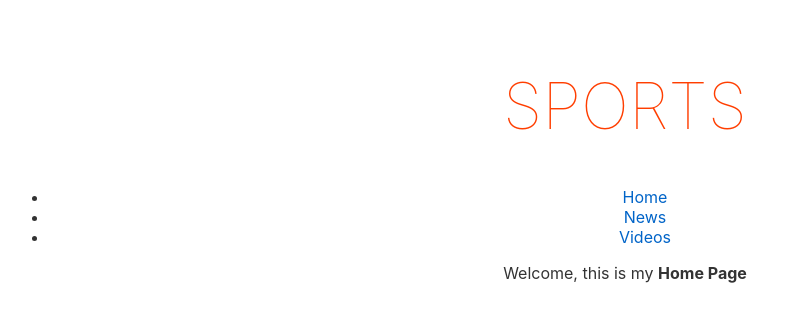
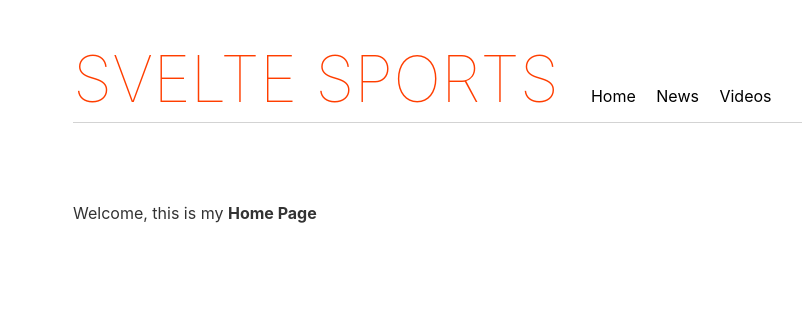
Before and after one commit to alex-bowers/svelte-sports, a Svelte app: page / in a window 1280 px wide. Shown: the top 322 px of the page, without its empty margins (15-817 px from the left). Built offline with nearby package versions, Linux system fonts and the light colour scheme.

Commit message:
Style the site header

```diff
--- a/src/App.svelte
+++ b/src/App.svelte
@@ -29,7 +29,8 @@
 </script>
 
 <main>
-	<h1>SPORTS</h1>
+	<div class="header">
+		<h1>SVELTE SPORTS</h1>
 		<nav>
 			<ul>
 				<li><a href="#/">Home</a></li>
@@ -37,15 +38,19 @@
 				<li><a href="#/videos">Videos</a></li>
 			</ul>
 		</nav>
+	</div>
 
 	<Router {routes}/>
 </main>
 
 <style>
 	main {
-		text-align: center;
-		padding: 1em;
-		margin: 0 auto;
+		padding: 1rem;
+	}
+
+	.header {
+		border-bottom: 1px solid lightgrey;
+		margin-bottom: 3rem;
 	}
 
 	h1 {
@@ -53,5 +58,40 @@
 		text-transform: uppercase;
 		font-size: 4em;
 		font-weight: 100;
+		margin: 0;
+	}
+
+	nav ul {
+		list-style: none;
+		padding-inline-start: 0;
+	}
+
+
+	nav li {
+		display: inline;
+	}
+
+	nav li a {
+		color: black;
+	}
+
+	li + li {
+		padding-left: 1rem;
+	}
+
+	@media (min-width: 1024px) {
+		main {
+			padding: 2rem 5rem;
+		}
+
+		.header {
+			display: flex;
+			align-items: baseline;
+			margin-bottom: 5rem;
+		}
+
+		h1 {
+			margin-right: 2rem
+		}
 	}
 </style>
```
Lines whose indentation alone changed are shown as unchanged.
